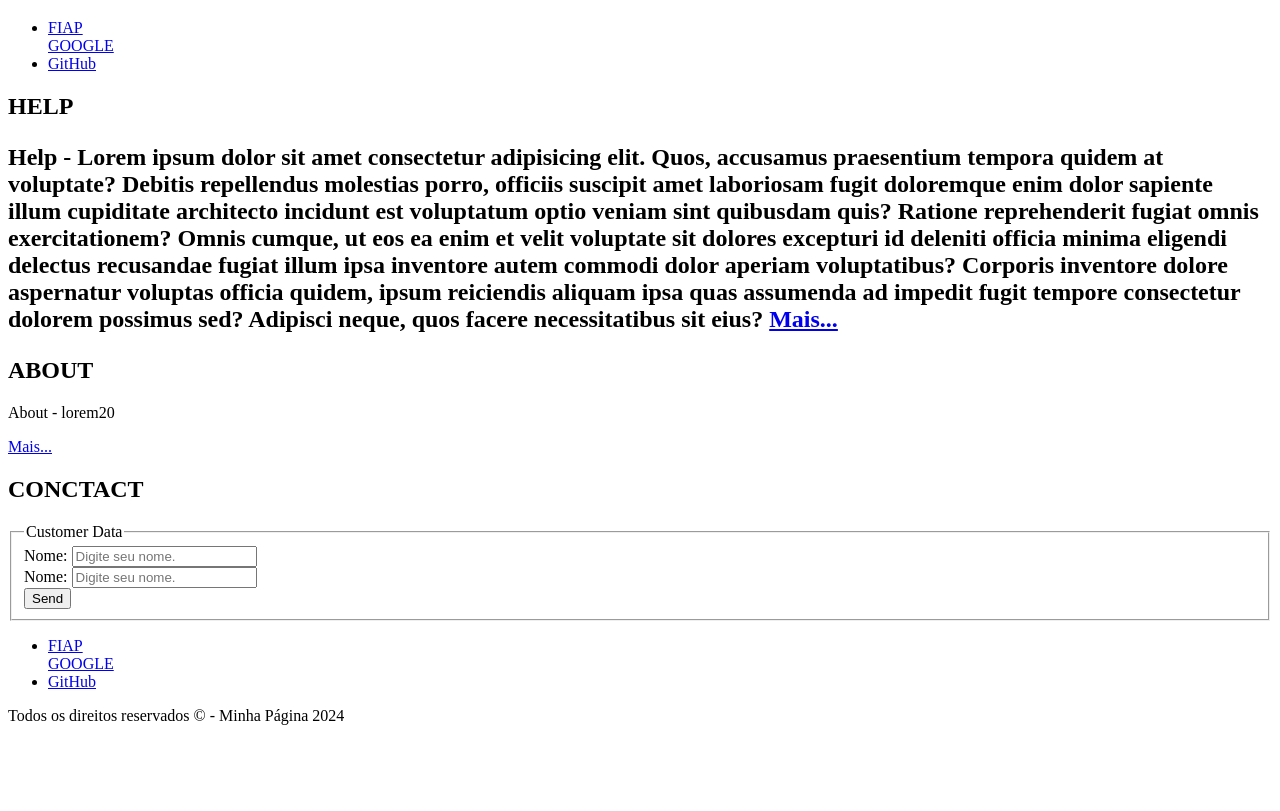
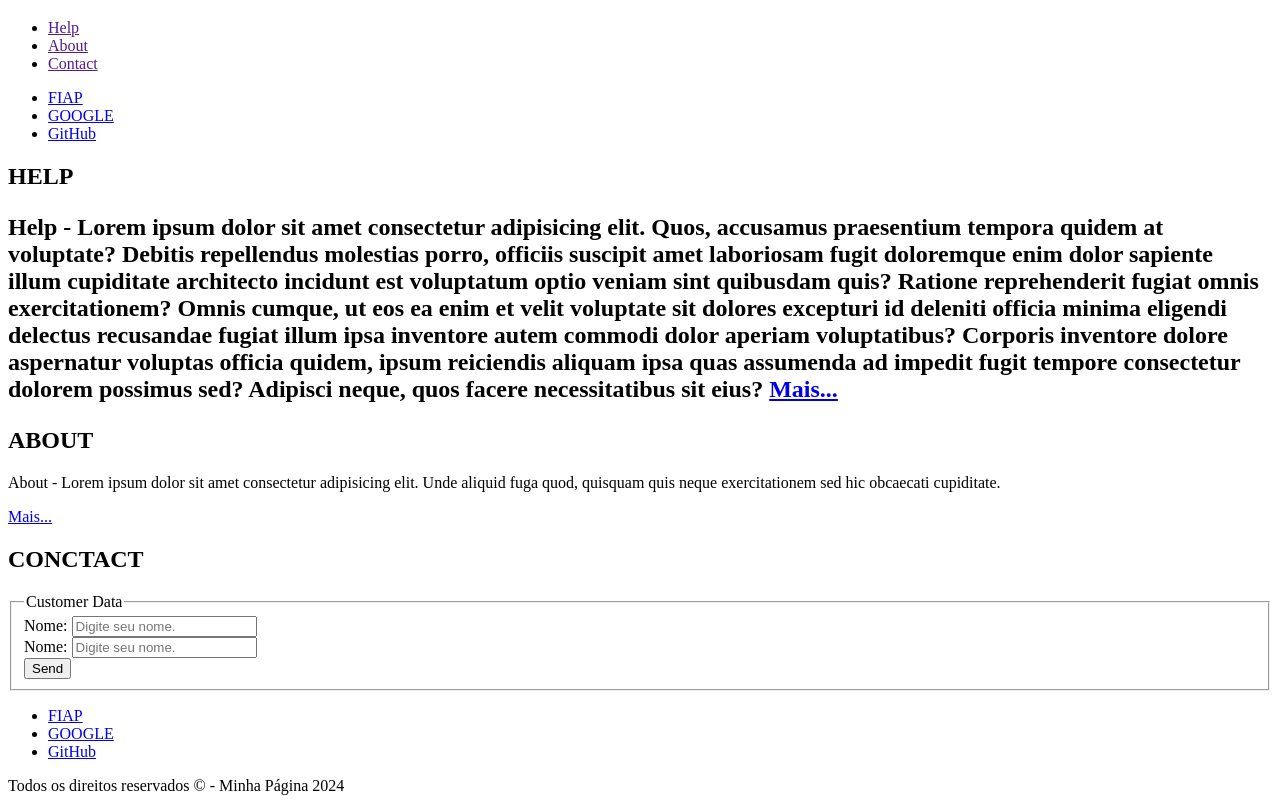
Before and after one commit to L3to/projeto-inicial, a plain HTML site: page index.html in a window 1280 px wide. Shown: the part 61-872 px from the top of the page. Before the commit the page ends 802 px from the top, so only its background shows below. Drawn offline with Linux system fonts and the light colour scheme.

Commit message:
Menu criado

```diff
--- a/index.html
+++ b/index.html
@@ -17,13 +17,20 @@ A do caso em questão é a HTML5. -->
                 </h1>
 
                 <nav>
+                    <ul>
+                        <li><a href="">Help</a></li>
+                        <li><a href="">About</a></li>
+                        <li><a href="">Contact</a></li>
+                    </ul>
+                </nav>
+                <nav>
 
                     <ul> <!--unordered list-->
                         <!--list item -->
                         <li>
                             <!--anchor-->
                             <a href="https://www2.fiap.com.br/" target="_blank">FIAP</a> </li>
-                            <a li> <a href="https://wwww.google.com.br" target="_blank" >GOOGLE</a> </li>
+                            <li> <a href="https://wwww.google.com.br" target="_blank" >GOOGLE</a> </li>
                             <li> <a href="https://www.github.com" target="_blank" >GitHub</a> </li>
                     </ul>
                 </nav>
@@ -37,7 +44,7 @@ A do caso em questão é a HTML5. -->
         </div>
         <div>
             <h2>ABOUT</h2>
-            <p>About - lorem20</p>
+            <p>About - Lorem ipsum dolor sit amet consectetur adipisicing elit. Unde aliquid fuga quod, quisquam quis neque exercitationem sed hic obcaecati cupiditate.</p>
             <a href="#">Mais...</a>
         </div>
         <div>
@@ -68,7 +75,7 @@ A do caso em questão é a HTML5. -->
                     <li>
                         <!--anchor-->
                         <a href="https://www2.fiap.com.br/" target="_blank">FIAP</a> </li>
-                        <a li> <a href="https://wwww.google.com.br" target="_blank" >GOOGLE</a> </li>
+                        <li> <a href="https://wwww.google.com.br" target="_blank" >GOOGLE</a> </li>
                         <li> <a href="https://www.github.com" target="_blank" >GitHub</a> </li>
                 </ul>
             </nav>
```
